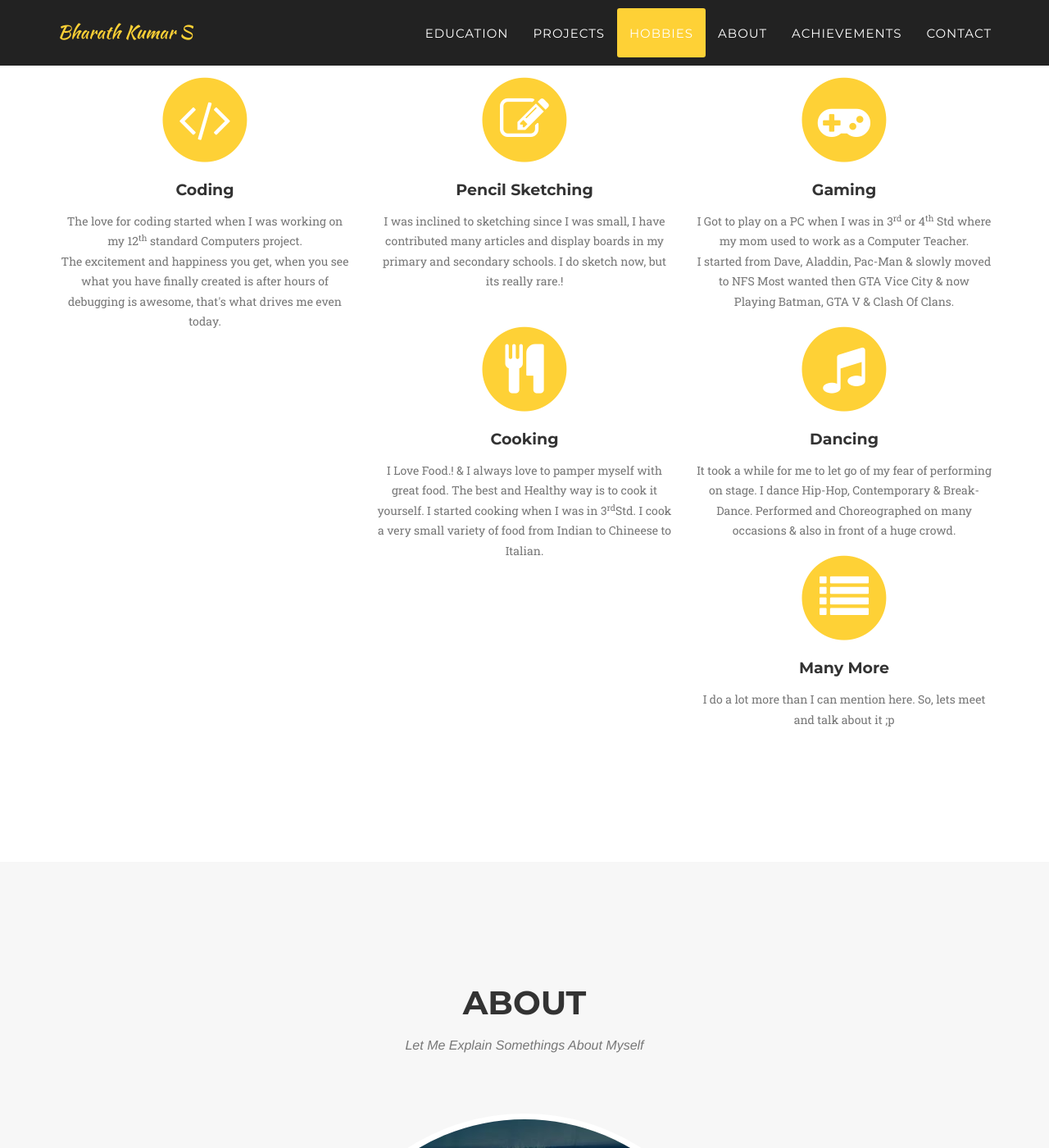
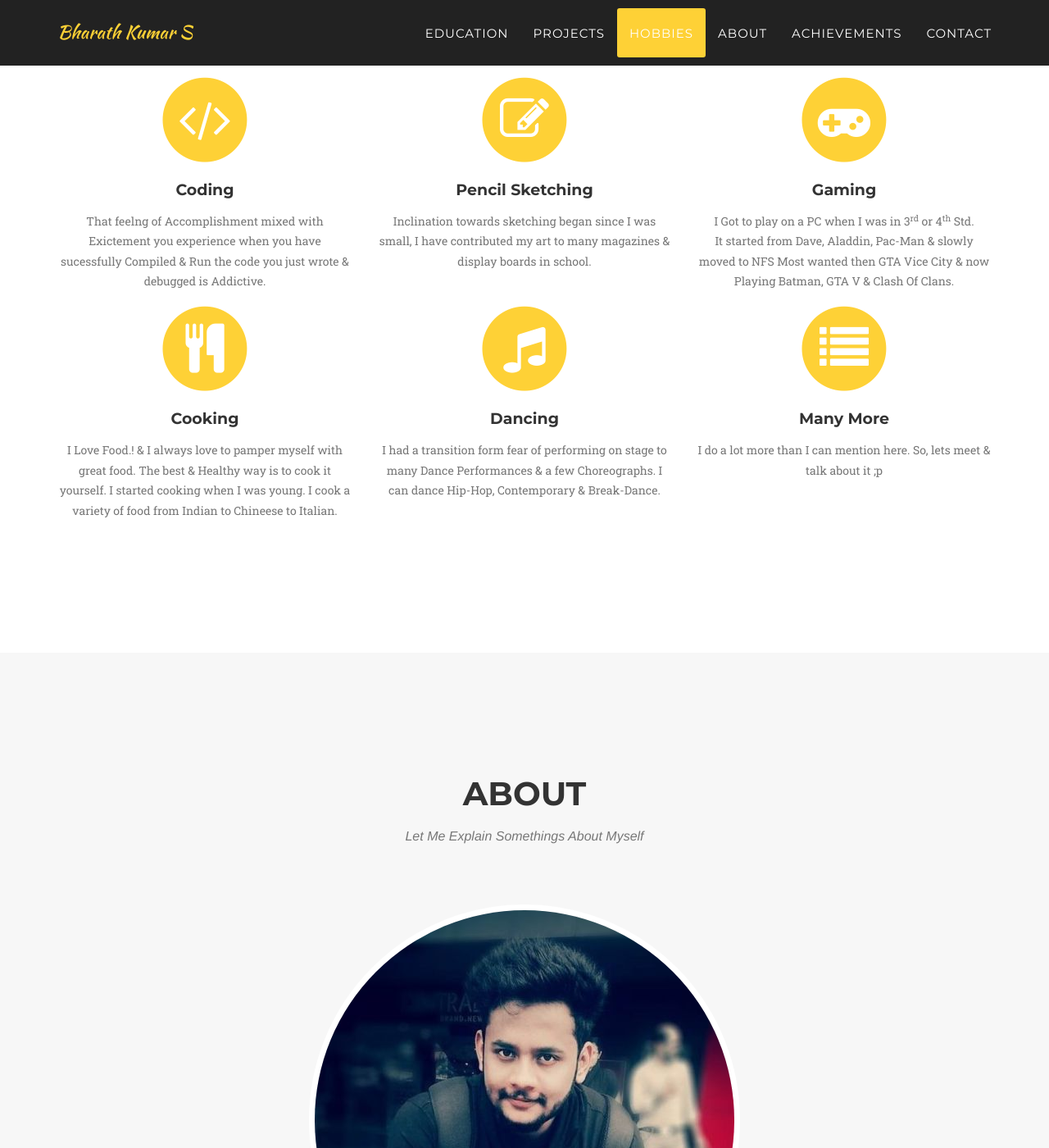
Before and after one commit to BharathKSunil/BharathKSunil.github.io, a Jekyll site: the page built from index.html, in a window 1280 px wide and 1400 px high, scrolled down 4220 px. Shown: the whole window at 82% size. Built offline with Jekyll 4.4.1, drawn with Linux system fonts in a browser that asks for light colours; some web fonts are replaced; some of the changed text lies outside the part shown.

Commit message:
Updated contents of about and hobbies

```diff
--- a/_config.yml
+++ b/_config.yml
@@ -4,27 +4,27 @@
 # Site settings
 title: Bharath Kumar S
 email: bharathk.sunil.k@gmail.com
-description: "Results-driven and tenacious professional with an entrepreneurial spirit offering high calibre strengths in building and driving superior operation success and strategic planning. Posses a robust background in Android App development with compliance to best coding standards. Resilient and organised with well-anchored problem solving skills coupled with extraordinary attention to detail and the willingness to go above and beyond the job description."
+description: "Results-driven &amp; tenacious professional with an entrepreneurial spirit offering high calibre strengths in building &amp; driving superior operation success &amp; strategic planning. Posses a robust background in Android App development with compliance to best coding standards. Resilient &amp; organised with well-anchored problem solving skills coupled with extraordinary attention to detail &amp; the willingness to go above &amp; beyond the job description."
 
 # Mention the name of the hobby, a short description and the font-awesome icon tag
 hobbies:
 - name: Coding
-  description: "The love for coding started when I was working on my 12<sup>th</sup> standard Computers project. <br/> The excitement and happiness you get, when you see what you have finally created is after hours of debugging is awesome, that's what drives me even today."
+  description: "That feelng of Accomplishment mixed with Exictement you experience when you have sucessfully Compiled &amp; Run the code you just wrote &amp; debugged is Addictive."
   icon: code
 - name: Pencil Sketching
-  description: "I was inclined to sketching since I was small, I have contributed many articles and display boards in my primary and secondary schools. I do sketch now, but its really rare.!"
+  description: "Inclination towards sketching began since I was small, I have contributed my art to many magazines &amp; display boards in school."
   icon: "pencil-square-o"
 - name: Gaming
-  description: "I Got to play on a PC when I was in 3<sup>rd</sup> or 4<sup>th</sup> Std where my mom used to work as a Computer Teacher. <br/> I started from Dave, Aladdin, Pac-Man &amp; slowly moved to NFS Most wanted then GTA Vice City &amp; now Playing Batman, GTA V &amp; Clash Of Clans."
+  description: "I Got to play on a PC when I was in 3<sup>rd</sup> or 4<sup>th</sup> Std. <br/>It started from Dave, Aladdin, Pac-Man &amp; slowly moved to NFS Most wanted then GTA Vice City &amp; now Playing Batman, GTA V &amp; Clash Of Clans."
   icon: gamepad
 - name: Cooking
-  description: "I Love Food.! &amp; I always love to pamper myself with great food. The best and Healthy way is to cook it yourself. I started cooking when I was in 3<sup>rd</sup>Std. I cook a very small variety of food from Indian to Chineese to Italian."
-  icon: "cutlery"
+  description: "I Love Food.! &amp; I always love to pamper myself with great food. The best &amp; Healthy way is to cook it yourself. I started cooking when I was young. I cook a variety of food from Indian to Chineese to Italian."
+  icon: cutlery
 - name: Dancing
-  description: "It took a while for me to let go of my fear of performing on stage. I dance Hip-Hop, Contemporary &amp; Break-Dance. Performed and Choreographed on many occasions &amp; also in front of a huge crowd."
+  description: "I had a transition form fear of performing on stage to many Dance Performances &amp; a few Choreographs. I can dance Hip-Hop, Contemporary &amp; Break-Dance."
   icon: music
 - name: Many More
-  description: "I do a lot more than I can mention here. So, lets meet and talk about it ;p"
+  description: "I do a lot more than I can mention here. So, lets meet &amp; talk about it ;p"
   icon: list
 
 # Team names, titles and social links
@@ -49,7 +49,7 @@
       url: "https://in.linkedin.com/in/bharath-kumar-s-1427b810b"
     - title: play
       url: "https://play.google.com/store/apps/dev?id=6734202426383547966&hl=en"
-  description: "Hello There..!<br />I am Bharath Kumar S from Dr.AIT Bengaluru.<br />My father is an Officer in the Indian Air Force and I have done my schooling in various Kendriya Vidyalaya's across India.I am a self-taught <b>Android Developer</b> with over a year of experience in developing Android Applications.<b>I have 2 apps in my Google Play Store</b>. My first app is a Expenditure management app with <b>over 500 downloads and 4.8 Rating by 82 users.</b><br />My second app was an event management app for Sanskruthi 2017, it was <b>built in 7 days by team of 4, sucessfully lead by me.</b> I am currently working on 2 apps, one for women safety. It is a unique concept which isn't in the market. And I am building an app for a tech startup company Ubuyquick.com<br /><br />I have experience with working on Android Framework, Java, SQL, NoSQL, Firebase, PHP, Servers and currently learning cloud on AWS. I love to play games and volleyball is my favourite outdoor game followed by cricket and football.I love technology and am always excited to read and know about them."
+  description: "Hello There..! I am Bharath Kumar S from Bengaluru, India.<br />My father is an Officer in the Indian Air Force &amp; that explains why I have done my schooling in various Kendriya Vidyalaya's across India. Its also why can Socialize &amp; Acclimatize very fast. I try to be Simple, Happy &amp; Organised.<br />I am also a self-taught <b>Android Developer</b> with over a year of experience in developing Android Applications.<b>I have 2 apps in my Google Play Store</b>. My first app is a Expenditure management app with <b>over 500 downloads &amp; 4.8 Rating by 82 users.</b> I am currently working on 3 different projects; <ol><li><b>WalkSafe:</b> A Woman Safety mobile application</li><li><b>UBuyQuick-Vendor:</b> A vendor application for a bangalore startup.</li><li><b>Salesforce Helper:</b> A java based application to help me track performance of students on Trailhead</li> </ol><br /> <br />I have experience with working on Android Framework, Java, SQL, NoSQL, Firebase, PHP &amp; currently learning cloud on AWS and Salesforce. I love to play games &amp; volleyball is my favourite outdoor game followed by cricket &amp; football. I love technology &amp; am always excited to read &amp; know about them."
 
 # Social networks usernames (many more available: http://fontawesome.io/cheatsheet/)
 social:
```
